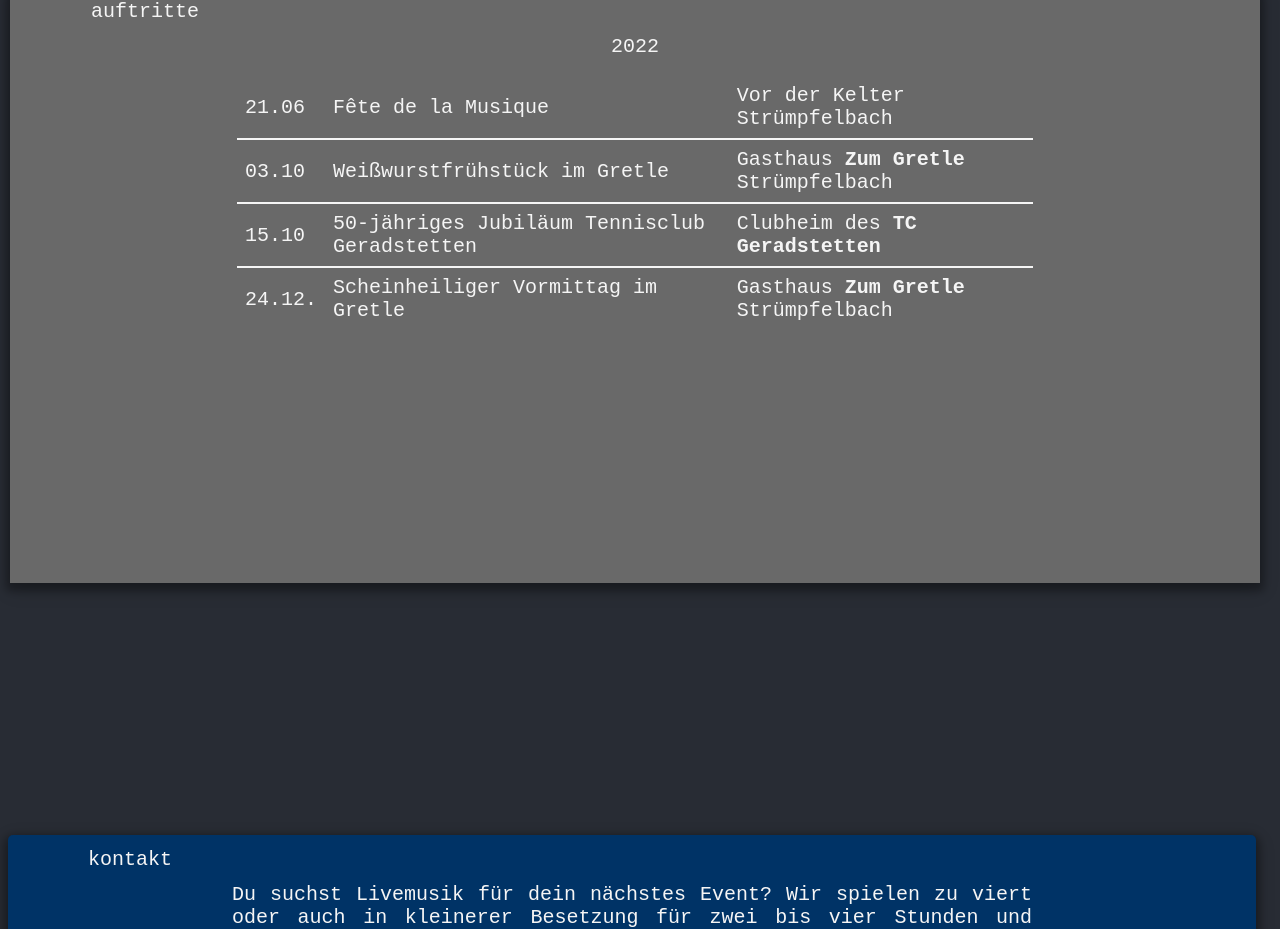
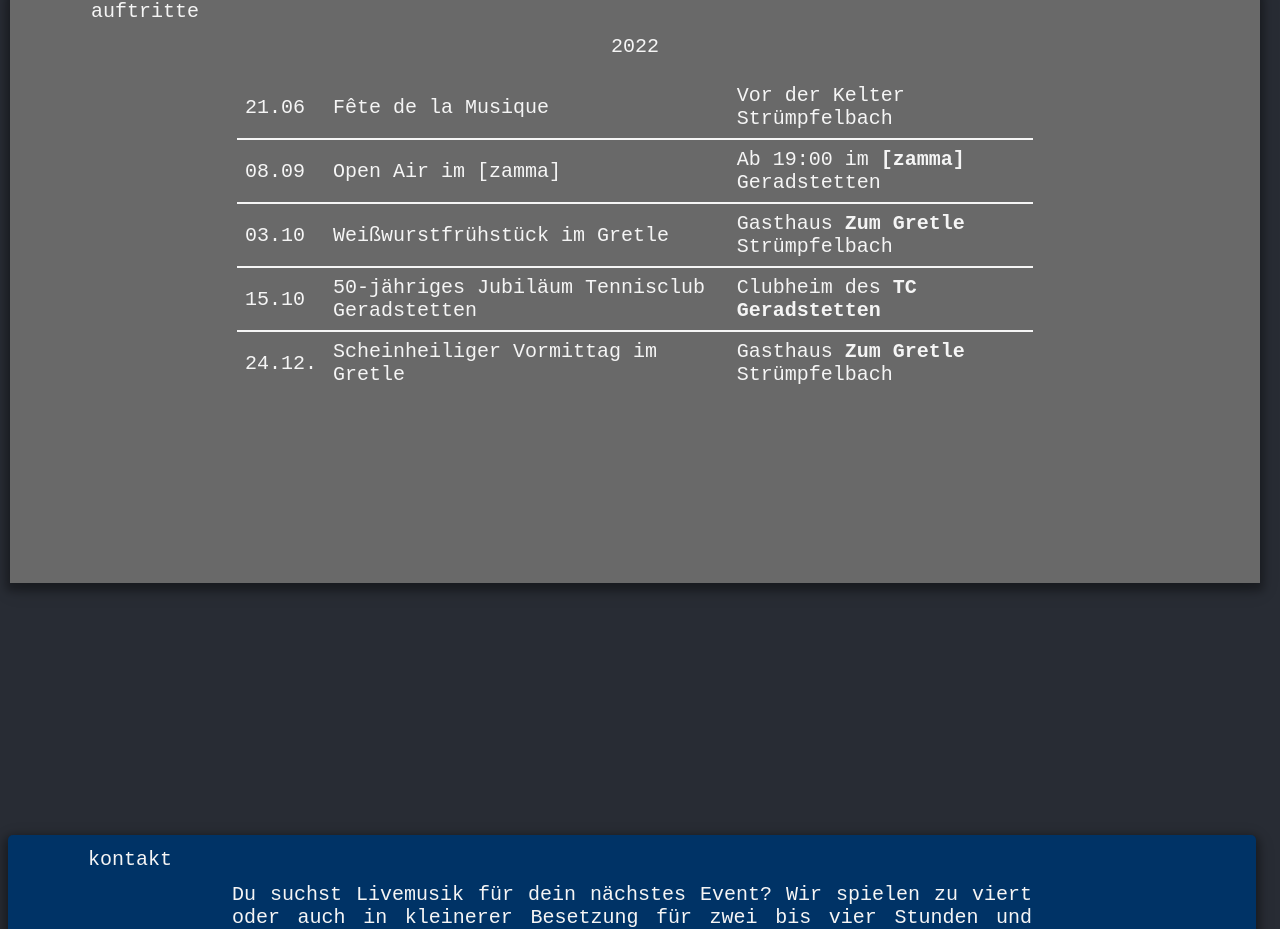
Before and after one commit to marc138/carlstone, a React (Create React App) app: page / in a window 1280 px wide. Shown: the part 3417-4346 px from the top of the page. Built offline with nearby package versions, Linux system fonts and the light colour scheme.

Commit message:
new date

```diff
--- a/src/pages/Tour.tsx
+++ b/src/pages/Tour.tsx
@@ -14,6 +14,11 @@ export function Tour() {
                 <S.TD>21.06</S.TD>
                 <S.TD>Fête de la Musique</S.TD>
                 <S.TD>Vor der Kelter Strümpfelbach</S.TD>
+              </S.TR>
+              <S.TR>
+                <S.TD>08.09</S.TD>
+                <S.TD>Open Air im [zamma]</S.TD>
+                <S.TD>Ab 19:00 im <Link href='https://zamma-geradstetten.de/' target='_blank'>[zamma]</Link> Geradstetten</S.TD>
               </S.TR>
               <S.TR>
                 <S.TD>03.10</S.TD>
```
